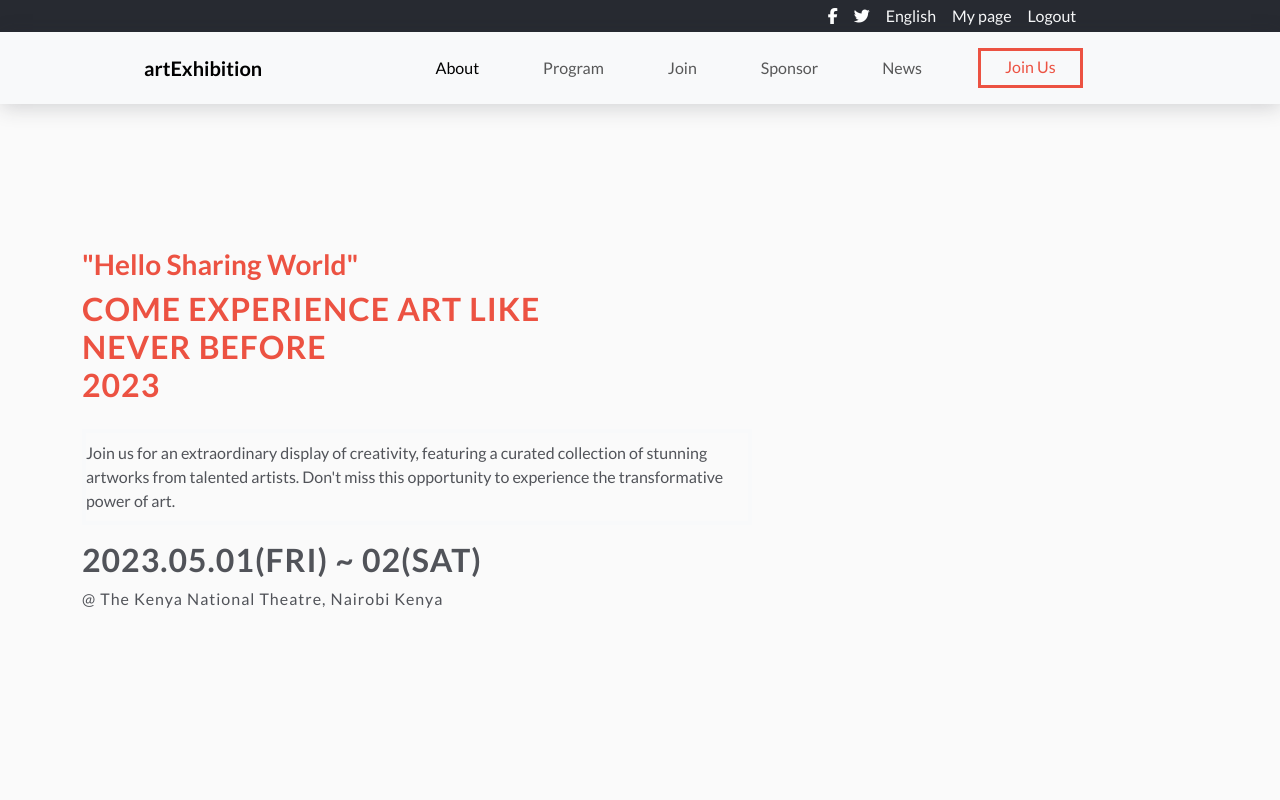
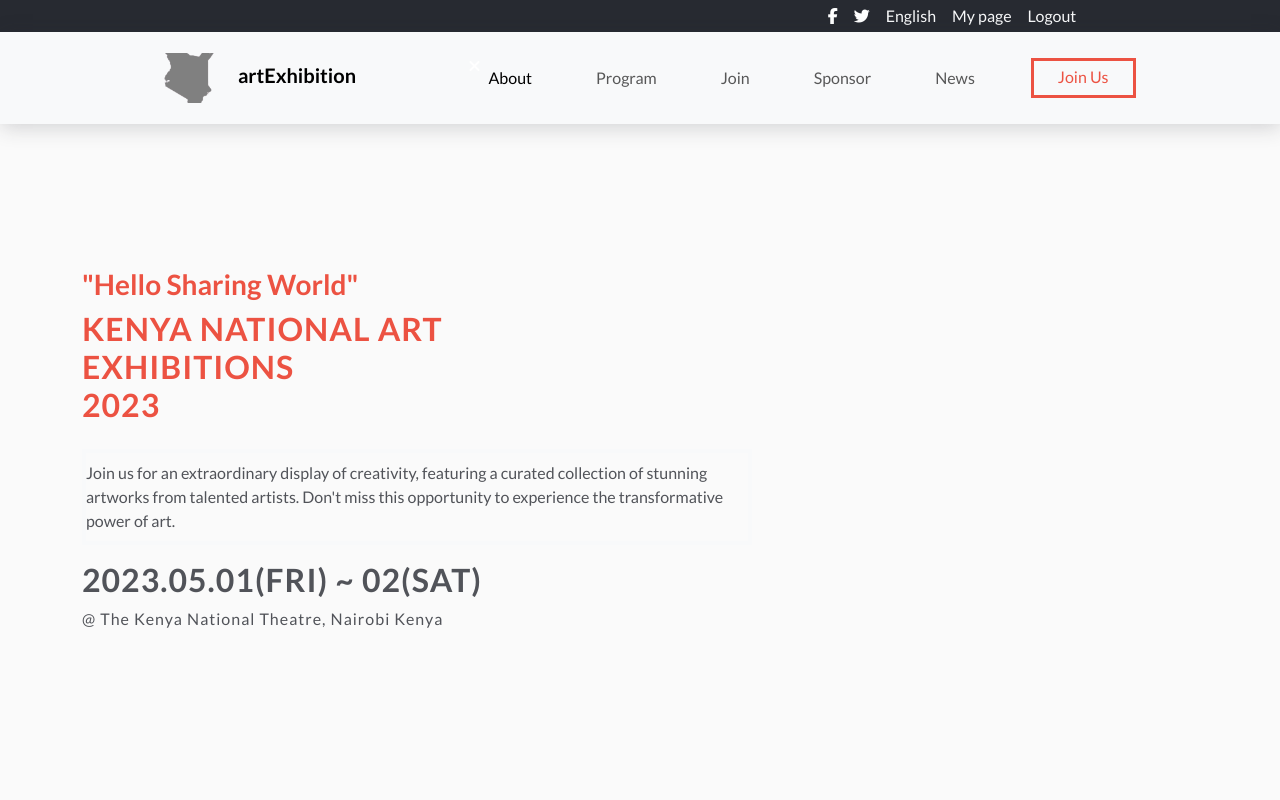
Before and after one commit to rosemutai/Art-exhibition-app, a website: page index.html in a window 1280 px wide. Shown: the top 800 px of the page. Drawn offline with nearby package versions, Linux system fonts and the light colour scheme.

```diff
--- a/index.html
+++ b/index.html
@@ -29,19 +29,23 @@
   </nav>
   <nav class="top-nav navbar container-fluid navbar-expand-md menu-links bg-light  py-md-3 mb-md-5">
     <div class="container-fluid d-flex justify-content-between justify-content-md-center px-md-5" id="navbarr">
-      <a class="navbar-brand d-none d-md-block ms-md-5 ps-md-5 fw-bolder " href="#">artExhibition</a>
+      <a class="navbar-brand d-none d-md-block ms-md-5 ps-md-5 fw-bolder " href="/">
+        <img src="images/kenya.png" style="width: 90px; height: 50px;" alt="kenya map">
+        <span>artExhibition</span>
+      </a>
       <button class="navbar-toggler border-0 hamburger mt-3" type="button" data-bs-toggle="collapse" data-bs-target="#navbarNavAltMarkup"
         aria-controls="navbarNavAltMarkup" aria-expanded="false" aria-label="Toggle navigation">
           <i class="fa fa-bars hamburger"></i>
       </button>
       <div class="collapse navbar-collapse justify-content-md-center" id="navbarNavAltMarkup">
         <div class="navbar-nav">
+          <i class="fa fa-times close-icon"></i>
           <a class="nav-link active me-md-5" aria-current="page" href="./about.html">About</a>
           <a class="nav-link me-md-5" href="#">Program</a>
           <a class="nav-link me-md-5" href="#">Join</a>
           <a class="nav-link me-md-5">Sponsor</a>
           <a class="nav-link me-md-5">News</a>
-          <a class="nav-link border border-3 py-1 px-4 bg-light bord-danger join-btn">Join Us</a>
+          <a class="nav-link border w-50 text-center border-3 py-1 px-4 bg-light bord-danger join-btn">Join Us</a>
         </div>
       </div>
     </div>
@@ -49,7 +53,7 @@
   <main class=" w-100 d-flex flex-column">
     <section class="container-md min-vh-100 container-fluid  advert">
       <p class="ad pt-4 pt-md-5 mt-md-5 h3 fw-bold">"Hello Sharing World"</p>
-      <h1 class="ad-title fw-bolder display-1 fs-2">COME EXPERIENCE ART LIKE NEVER BEFORE <br>
+      <h1 class="ad-title fw-bolder display-1 fs-2">KENYA NATIONAL ART EXHIBITIONS <br>
         2023
       </h1>
       <p class="description border border-4 border-light py-2 mt-4 mb-3 text-opacity-75">
@@ -141,12 +145,12 @@
   <footer class="footer w-full px-4 d-flex py-5">
     <div class="company d-flex ms-3">
       <img src="images/kenya.png" style="width: 90px; height: 50px;" alt="kenya map">
-      <h5 class="company-title fw-bolder small pt-2">Kenya <br> Creatives Department (KCD)</h5>
+      <h5 id="companytitle" class="company-title fw-bolder small pt-2">Kenya <br> Creatives Department (KCD)</h5>
     </div>
 
     <div class="second-column ms-5 ">
-      <p class="desc fw-bold">2023 Kenya Creatives Department (KCD)</p>
-      <p class="w-75 fw-bold">Lorem ipsum dolor sit amet, consectetur adipisicing elit. Sed nesciunt
+      <p id="secondcolumnp" class="desc fw-bold">2023 Kenya Creatives Department (KCD)</p>
+      <p id="secondcolumnlorem" class="w-75 fw-bold">Lorem ipsum dolor sit amet, consectetur adipisicing elit. Sed nesciunt
         iste rerum nemo soluta voluptate deserunt? Rerum id itaque maxime!</p>
     </div>
 
```
